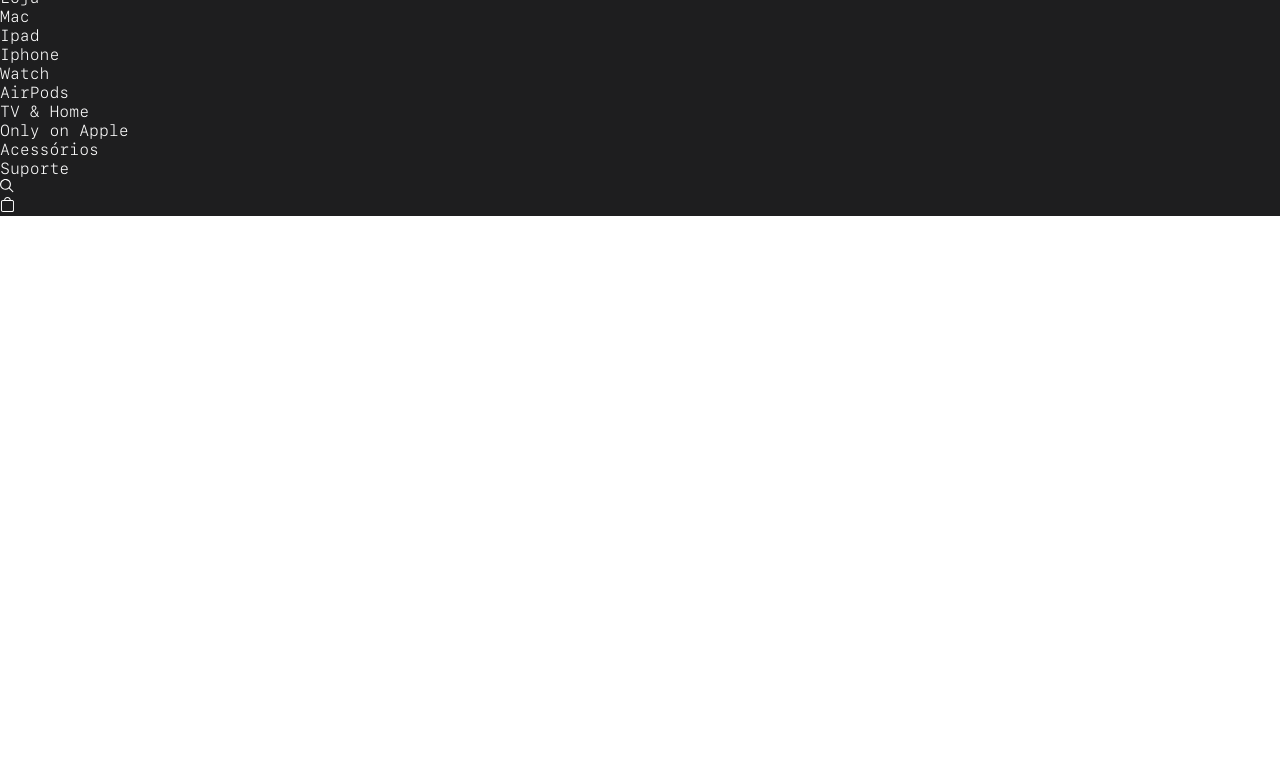
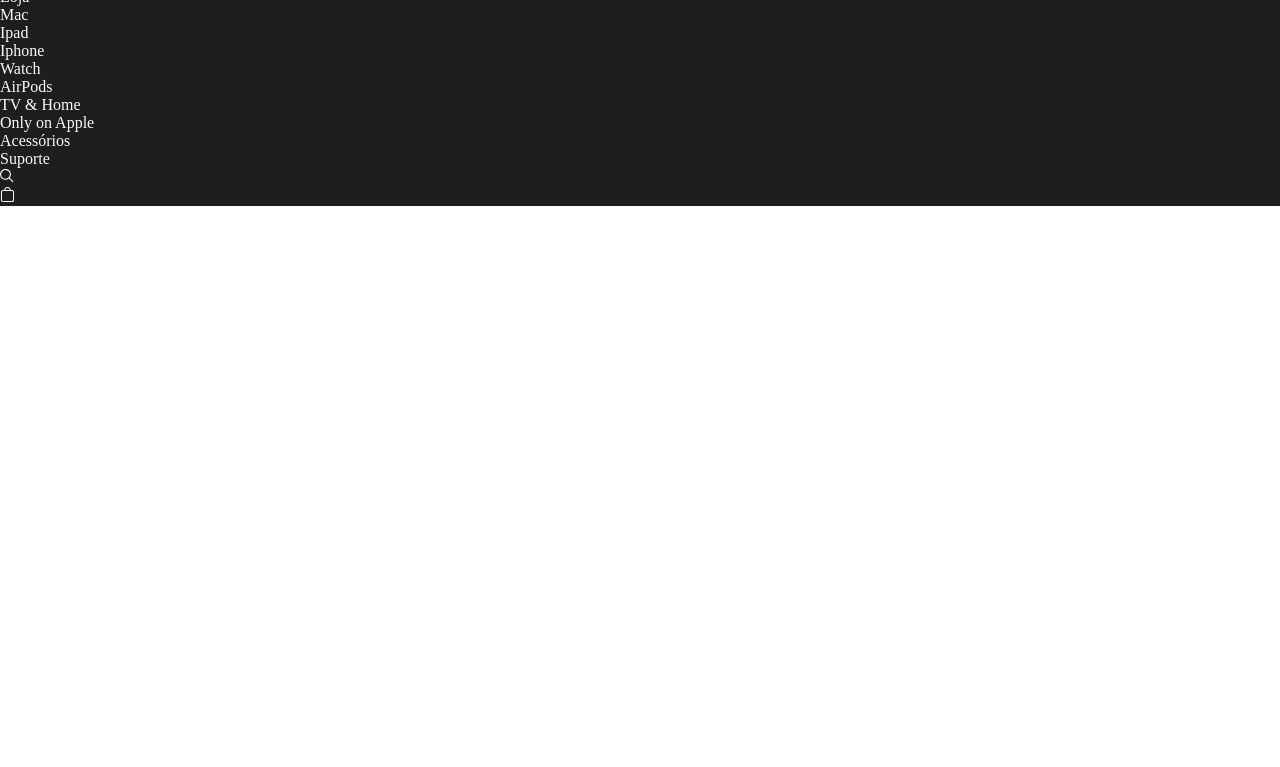
Before and after one commit to Leozinho2831/AppleClone, a plain HTML site: page index.html in a window 1280 px wide. Shown: the part 33-800 px from the top of the page. Drawn offline with Linux system fonts and the light colour scheme.

Commit message:
commit: remove in root variables of font

```diff
--- a/Assets/Styles/style.css
+++ b/Assets/Styles/style.css
@@ -13,12 +13,6 @@
 
     --titleHeader: #f5f5f7;
     --subTitle-header: #717177;
-
-    --fontHeader-nav: 'Sf Mono light';
-    --fontInput-header: 'Sf Mono Semi-Bold';
-
-    --fontHeader-title: 'Sf Pro Display';
-    --fontLinks-menu: 'Sf Pro Text Semi-Bold';
 }
 
 @keyframes menuHeader{
@@ -55,7 +49,3 @@ body{
     min-height: 100vh;
     overflow-x: hidden;
 }
-
-@media (min-width: 840px){
-
-}
```
